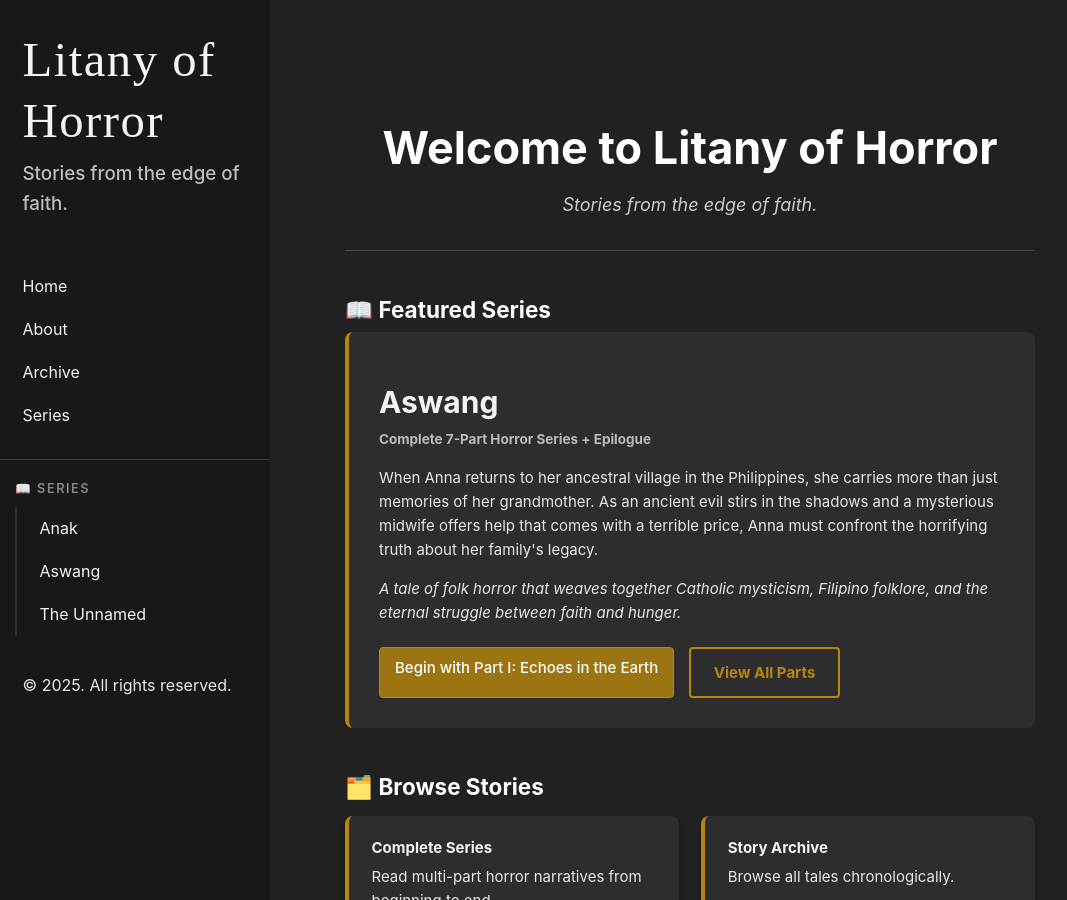
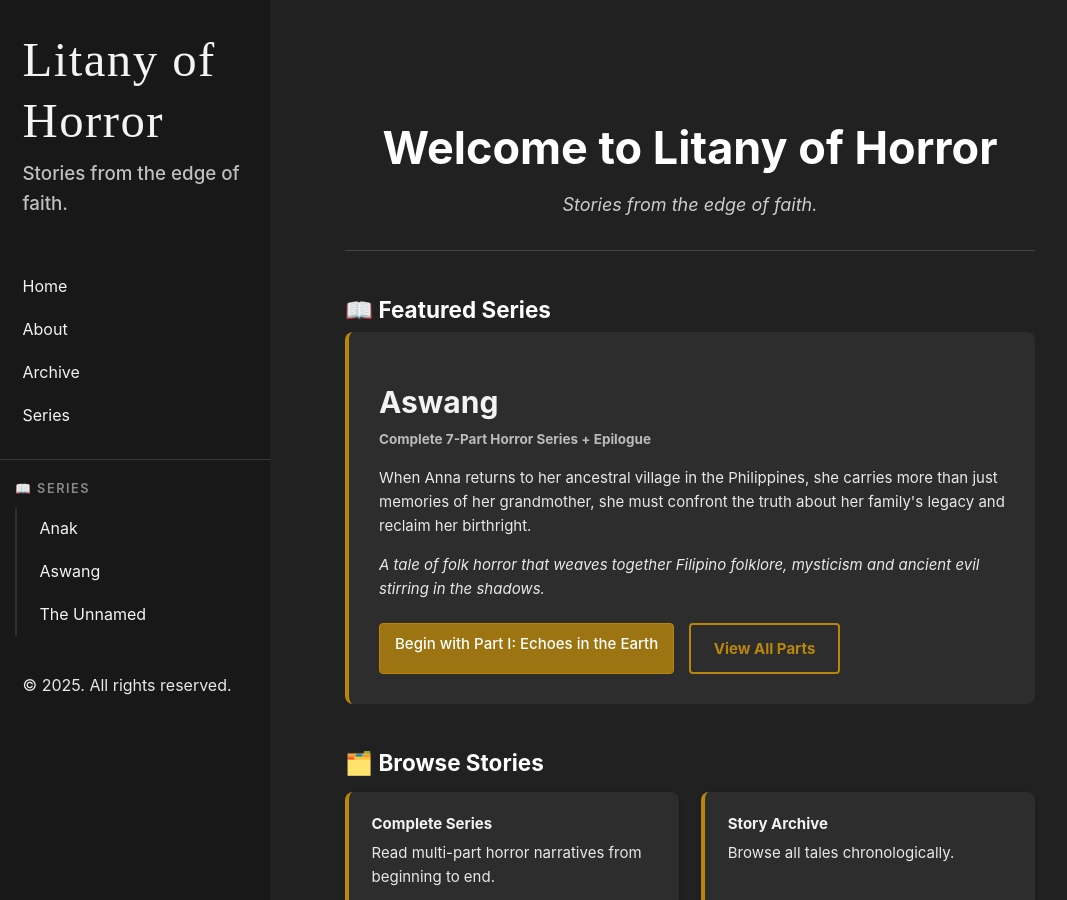
Before and after one commit to fearfulsmtry/litany-of-horror, a Jekyll site: the page built from index.html, in a window 1280 px wide and 900 px high. Shown: the whole window, without its empty margins (0-1067 px from the left). Built offline with Jekyll 4.4.1, drawn with Linux system fonts in a browser that asks for light colours; some web fonts are replaced.

Commit message:
changes in the homepage featured story

```diff
--- a/index.html
+++ b/index.html
@@ -17,9 +17,9 @@ layout: default
     <p class="series-meta">Complete 7-Part Horror Series + Epilogue</p>
 
     <div class="series-description">
-      <p>When Anna returns to her ancestral village in the Philippines, she carries more than just memories of her grandmother. As an ancient evil stirs in the shadows and a mysterious midwife offers help that comes with a terrible price, Anna must confront the horrifying truth about her family's legacy.</p>
+      <p>When Anna returns to her ancestral village in the Philippines, she carries more than just memories of her grandmother, she must confront the truth about her family's legacy and reclaim her birthright.</p>
 
-      <p><em>A tale of folk horror that weaves together Catholic mysticism, Filipino folklore, and the eternal struggle between faith and hunger.</em></p>
+      <p><em>A tale of folk horror that weaves together Filipino folklore, mysticism and ancient evil stirring in the shadows.</em></p>
     </div>
 
     <div class="series-cta">
```
